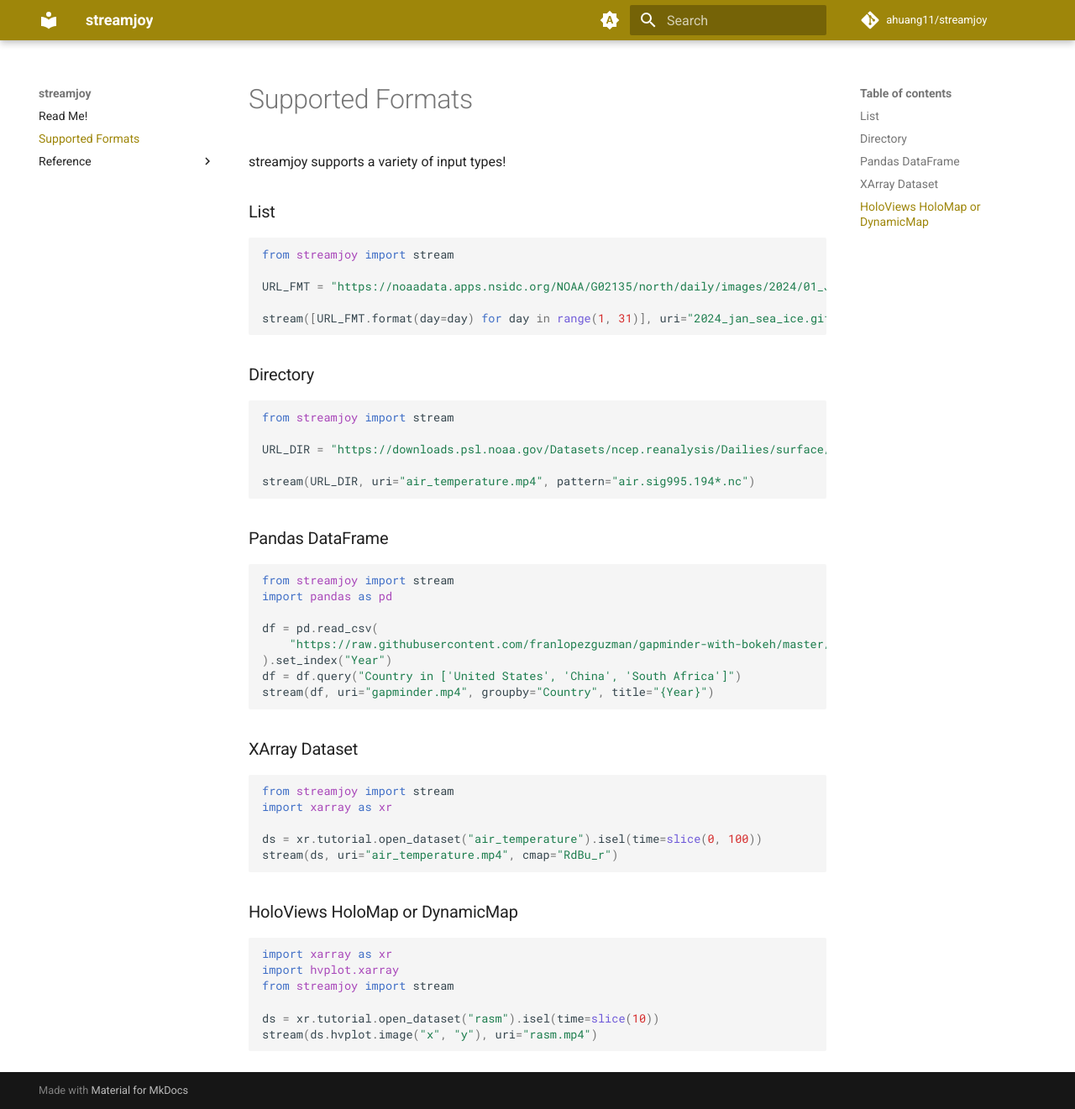
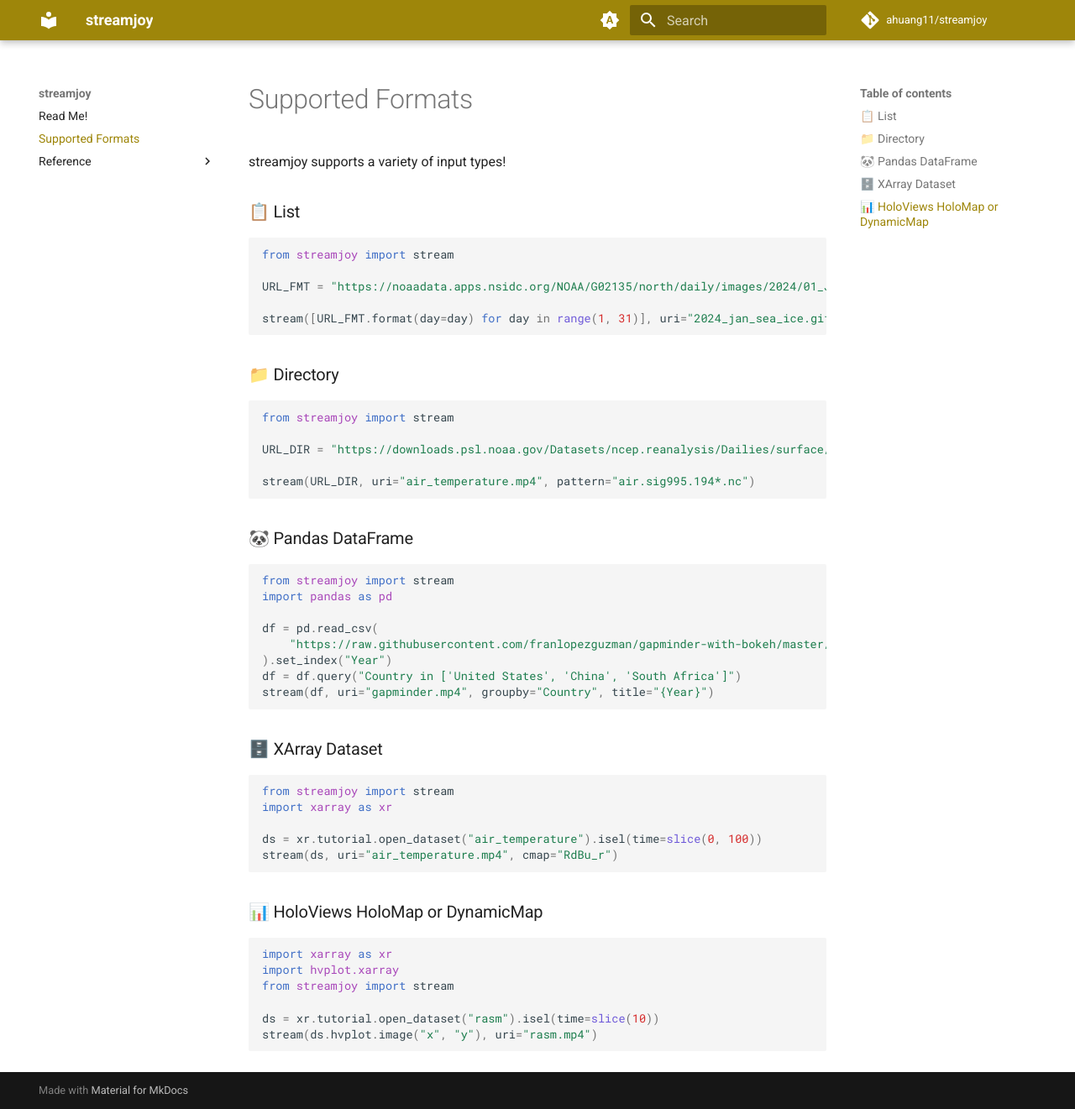
Before and after one commit to ahuang11/streamjoy, an MkDocs documentation site: the page built from docs/supported_formats.md, in a window 1280 px wide and 1321 px high. Shown: the whole window at 84% size. Built offline with MkDocs 1.6.1 and Material for MkDocs 9.7.7, drawn with Linux system fonts in a browser that asks for light colours; comment, search, counter and statistics services are not loaded.

Commit message:
ADd emojis

````diff
--- a/docs/supported_formats.md
+++ b/docs/supported_formats.md
@@ -1,7 +1,7 @@
 
 streamjoy supports a variety of input types!
 
-### List
+### 📋 List
 
 ```python
 from streamjoy import stream
@@ -11,7 +11,7 @@ URL_FMT = "https://noaadata.apps.nsidc.org/NOAA/G02135/north/daily/images/2024/0
 stream([URL_FMT.format(day=day) for day in range(1, 31)], uri="2024_jan_sea_ice.gif")
 ```
 
-### Directory
+### 📁 Directory
 
 ```python
 from streamjoy import stream
@@ -21,7 +21,7 @@ URL_DIR = "https://downloads.psl.noaa.gov/Datasets/ncep.reanalysis/Dailies/surfa
 stream(URL_DIR, uri="air_temperature.mp4", pattern="air.sig995.194*.nc")
 ```
 
-### Pandas DataFrame
+### 🐼 Pandas DataFrame
 
 ```python
 from streamjoy import stream
@@ -34,7 +34,7 @@ df = df.query("Country in ['United States', 'China', 'South Africa']")
 stream(df, uri="gapminder.mp4", groupby="Country", title="{Year}")
 ```
 
-### XArray Dataset
+### 🗄️ XArray Dataset
 
 ```python
 from streamjoy import stream
@@ -44,7 +44,7 @@ ds = xr.tutorial.open_dataset("air_temperature").isel(time=slice(0, 100))
 stream(ds, uri="air_temperature.mp4", cmap="RdBu_r")
 ```
 
-### HoloViews HoloMap or DynamicMap
+### 📊 HoloViews HoloMap or DynamicMap
 
 ```python
 import xarray as xr
````
